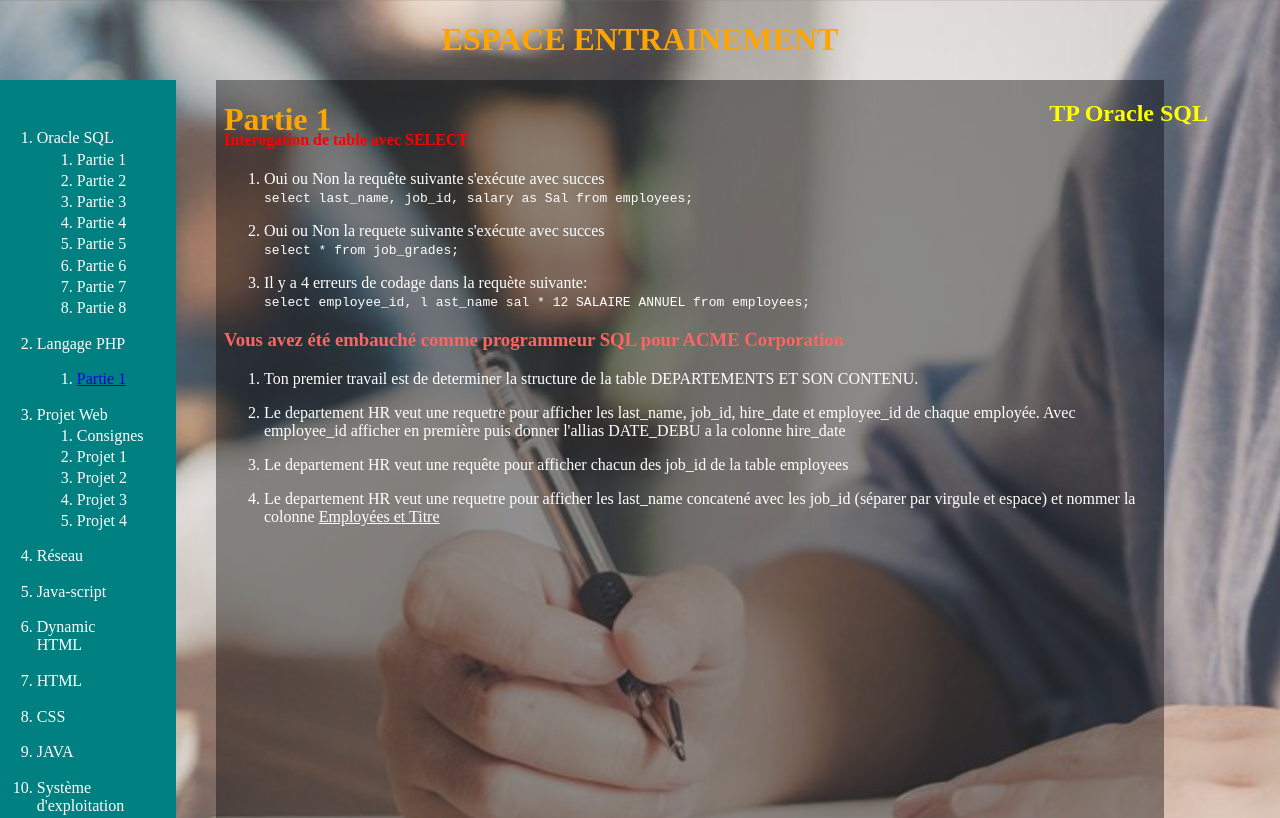
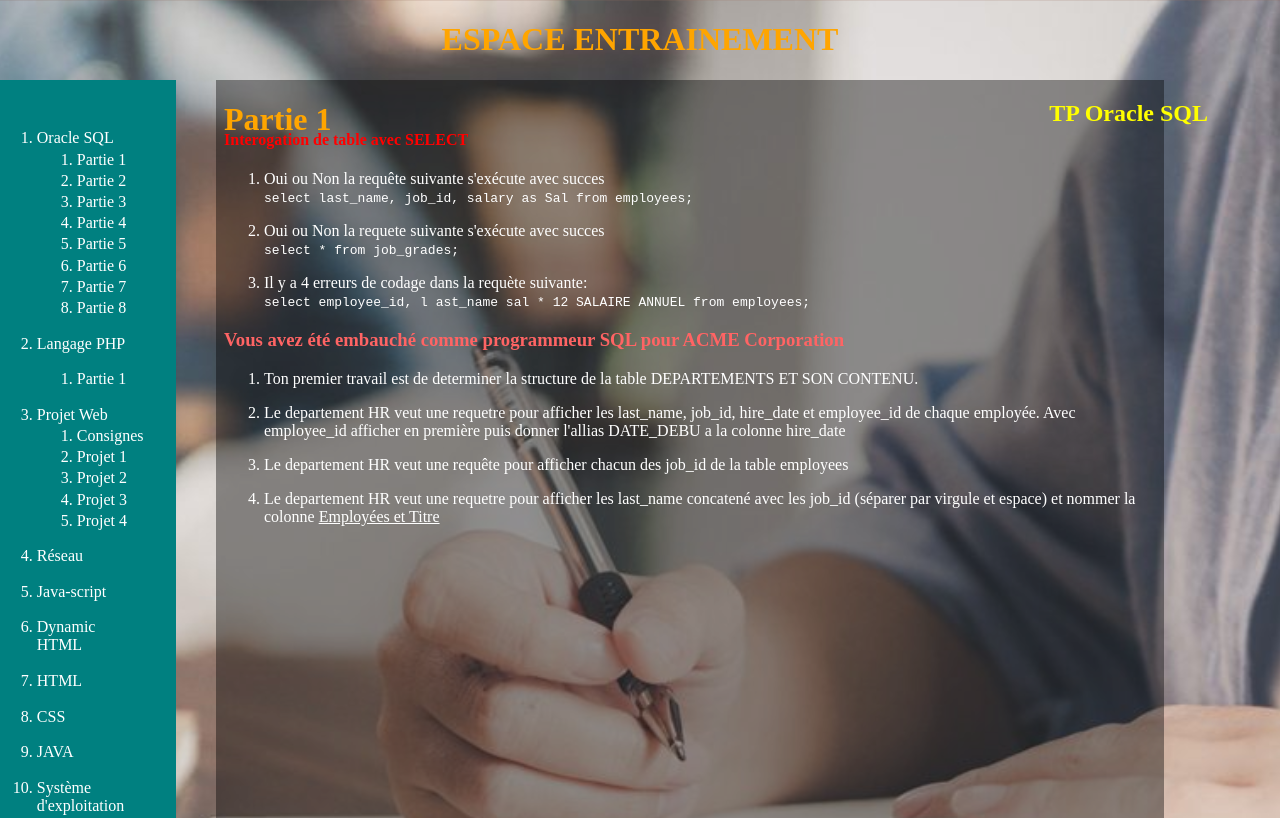
Before and after one commit to onevisionfoundation/onevisionfoundation.github.io, a plain HTML site: page espaceentrainement.html in a window 1280 px wide. Shown: the top 818 px of the page. Drawn offline with Linux system fonts and the light colour scheme.

Commit message:
Add files via upload

```diff
--- a/oventrainement.css
+++ b/oventrainement.css
@@ -71,3 +71,7 @@ i{
   display: none;
   color: yellow;
 }
+#op9{
+  text-decoration: none;
+  color: white;
+}
```
